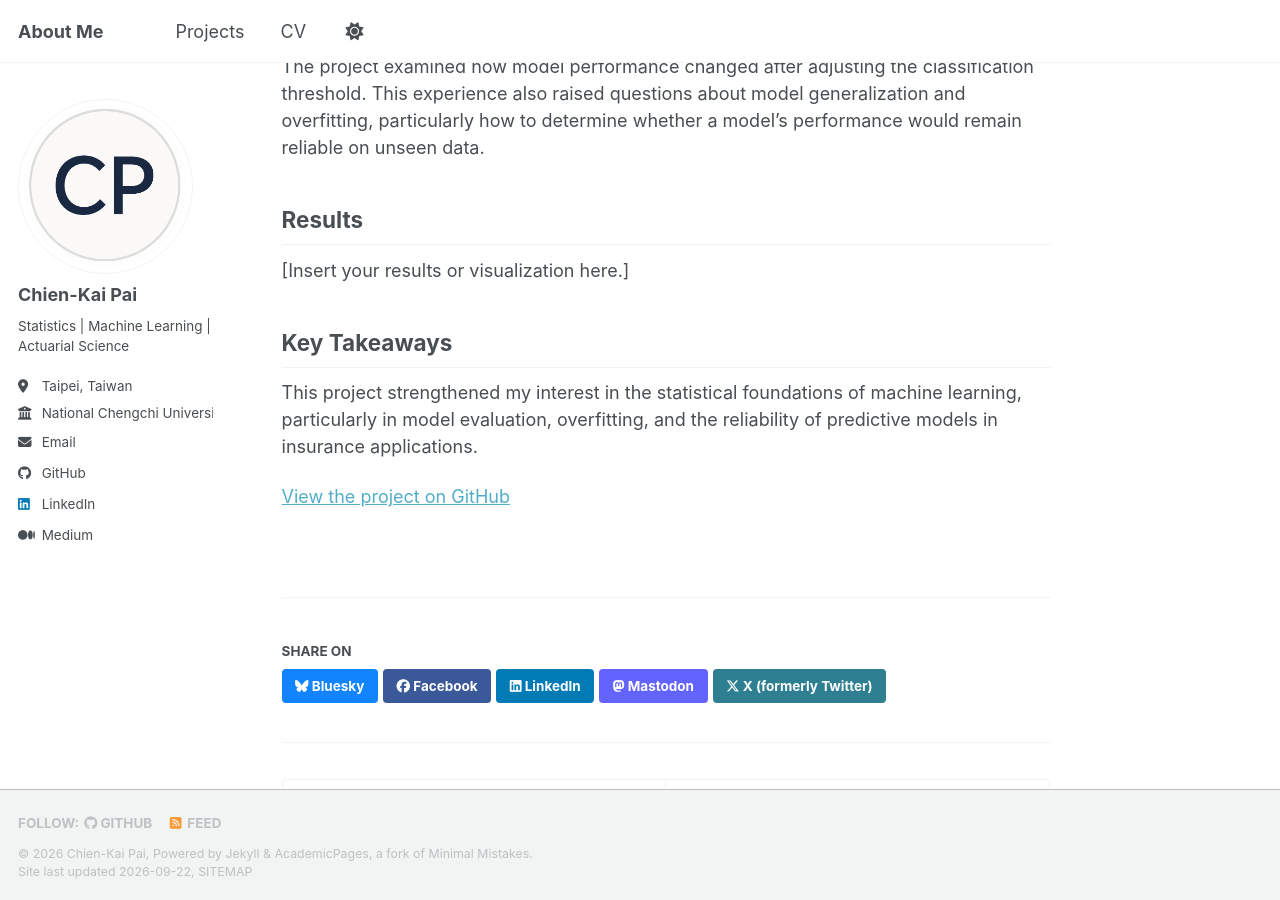
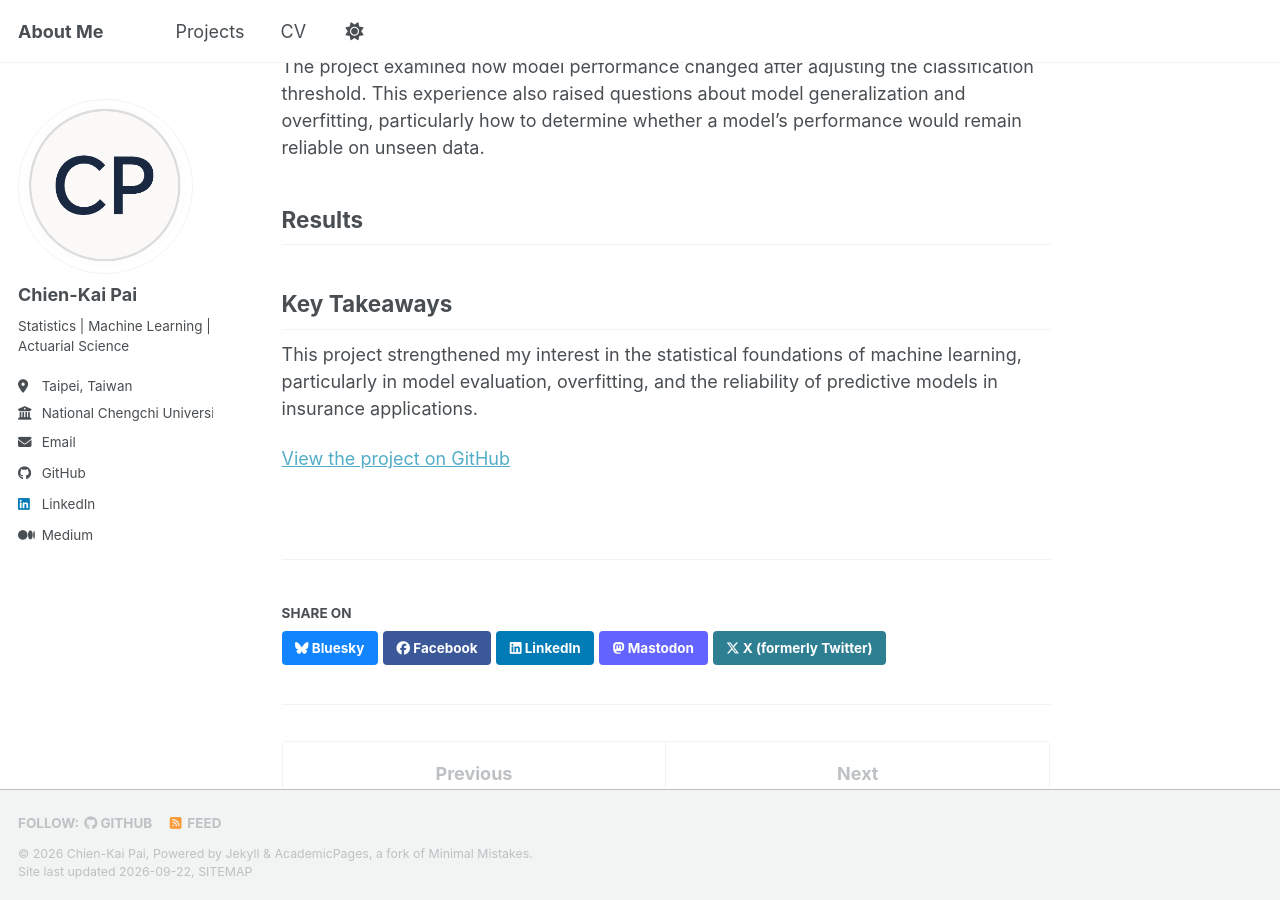
Before and after one commit to Allen9102/Allen9102.github.io, a Jekyll site: the page built from _portfolio/Claim-Frequency-Predictor.md, in a window 1280 px wide and 900 px high, scrolled down 537 px. Built offline with Jekyll 4.4.1, drawn with Linux system fonts in a browser that asks for light colours; a style sheet for code colours, icons or effects is not loaded.

```diff
--- a/_portfolio/Claim-Frequency-Predictor.md
+++ b/_portfolio/Claim-Frequency-Predictor.md
@@ -18,7 +18,7 @@ The project examined how model performance changed after adjusting the classific
 
 ## Results
 
-[Insert your results or visualization here.]
+
 
 ## Key Takeaways
 
```
